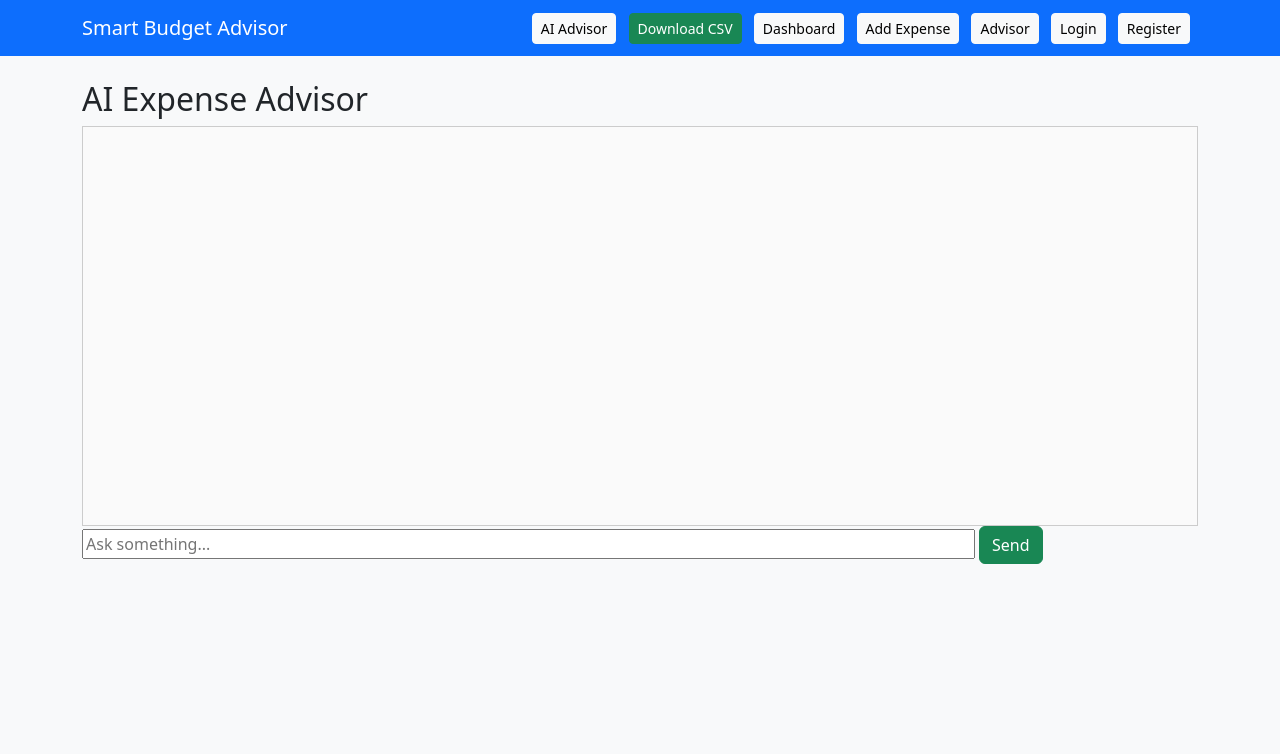
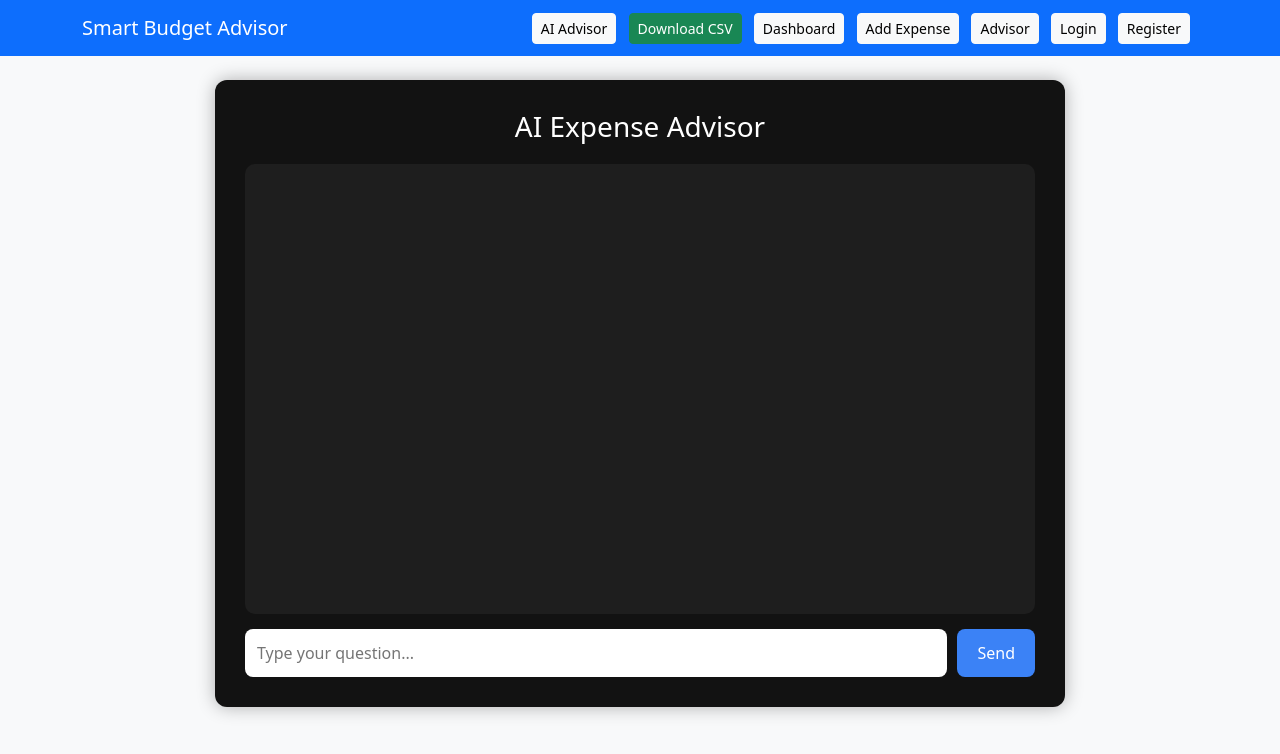
Before and after one commit to ArktizML/Smart-Budget-Advisor, a Flask app: page /ai_chat in a window 1280 px wide. Shown: the top 754 px of the page. Run offline with Flask 3, Linux system fonts and the light colour scheme.

Commit message:
Modify look of AI CHAT, added ai.css, tested for different users

```diff
--- a/app/models.py
+++ b/app/models.py
@@ -4,7 +4,6 @@ from .storage import load_data
 from werkzeug.security import generate_password_hash, check_password_hash
 from .users_storage import load_users, save_users
 
-## api key groq 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
 
 class Expense:
     def __init__(self, user_id, amount, category, description=None, date=None):
--- /dev/null
+++ b/app/static/css/ai.css
@@ -0,0 +1,103 @@
+.ai-container {
+    max-width: 850px;
+    margin: 0 auto;
+    background: #121212;
+    padding: 30px;
+    border-radius: 12px;
+    color: white;
+    box-shadow: 0 0 18px rgba(0,0,0,0.3);
+}
+
+.ai-title {
+    text-align: center;
+    margin-bottom: 20px;
+    font-size: 28px;
+}
+
+.chat-box {
+    background: #1e1e1e;
+    height: 450px;
+    overflow-y: auto;
+    padding: 15px;
+    border-radius: 10px;
+}
+
+.msg {
+    max-width: 75%;
+    padding: 10px 14px;
+    margin: 10px 0;
+    border-radius: 12px;
+    line-height: 1.4;
+    white-space: pre-wrap;
+}
+
+.msg.user {
+    background: #3b82f6;
+    align-self: flex-end;
+    margin-left: auto;
+}
+
+.msg.ai {
+    background: #2d2d2d;
+    margin-right: auto;
+}
+
+/* Typing indicator */
+.typing {
+    display: flex;
+    gap: 6px;
+    margin-top: 10px;
+    padding-left: 5px;
+}
+
+.typing.hidden {
+    display: none;
+}
+
+.typing span {
+    width: 8px;
+    height: 8px;
+    background: #bbb;
+    border-radius: 50%;
+    animation: blink 1.4s infinite both;
+}
+
+.typing span:nth-child(2) {
+    animation-delay: 0.2s;
+}
+.typing span:nth-child(3) {
+    animation-delay: 0.4s;
+}
+
+@keyframes blink {
+    0% { opacity: .2; }
+    20% { opacity: 1; }
+    100% { opacity: .2; }
+}
+
+.chat-form {
+    display: flex;
+    margin-top: 15px;
+    gap: 10px;
+}
+
+.chat-form input {
+    flex: 1;
+    padding: 12px;
+    border-radius: 8px;
+    border: none;
+    outline: none;
+}
+
+.chat-form button {
+    padding: 12px 20px;
+    background: #3b82f6;
+    border: none;
+    color: white;
+    border-radius: 8px;
+    cursor: pointer;
+}
+
+.chat-form button:hover {
+    background: #2563eb;
+}
--- a/app/templates/ai_chat.html
+++ b/app/templates/ai_chat.html
@@ -1,51 +1,62 @@
 {% extends "layout.html" %}
 {% block content %}
+<link rel="stylesheet" href="{{ url_for('static', filename='css/ai.css') }}">
 
-<h2>AI Expense Advisor</h2>
+<div class="ai-container">
+    <h2 class="ai-title">AI Expense Advisor</h2>
 
-<div id="chat-box" style="
-    width: 100%;
-    height: 400px;
-    border: 1px solid #ccc;
-    padding: 10px;
-    overflow-y: scroll;
-    background: #fafafa;">
+    <div id="chat-box" class="chat-box"></div>
+
+    <div id="typing" class="typing hidden">
+        <span></span><span></span><span></span>
     </div>
 
-<form id="chat-form">
-    <input type="text" id="msg" placeholder="Ask something..." style="width: 80%;" required>
-    <button type="submit" class="btn btn-success">Send</button>
+    <form id="chat-form" class="chat-form">
+        <input id="user-input" name="message" type="text" placeholder="Type your question..." autocomplete="off">
+        <button type="submit">Send</button>
     </form>
+</div>
 
 <script>
-const box = document.getElementById("chat-box");
 const form = document.getElementById("chat-form");
-const msg = document.getElementById("msg");
+const input = document.getElementById("user-input");
+const chatBox = document.getElementById("chat-box");
+const typing = document.getElementById("typing");
 
-function addMessage(role, text) {
-    const el = document.createElement("p");
-    el.innerHTML = `<b>${role}:</b> ${text}`;
-    box.appendChild(el);
-    box.scrollTop = box.scrollHeight;
+function addMessage(text, sender) {
+    const msg = document.createElement("div");
+    msg.classList.add("msg", sender);
+    msg.innerText = text;
+    chatBox.appendChild(msg);
+    chatBox.scrollTop = chatBox.scrollHeight;
 }
 
 form.addEventListener("submit", async (e) => {
     e.preventDefault();
-    const content = msg.value.trim();
-    if (!content) return;
+    const message = input.value.trim();
+    if (!message) return;
 
-    addMessage("You", content);
-    msg.value = "";
+    addMessage(message, "user");
+    input.value = "";
+    input.disabled = true;
+    typing.classList.remove("hidden");
 
+    try {
         const res = await fetch("/ai_chat", {
             method: "POST",
-        headers: {"Content-Type": "application/json"},
-        body: JSON.stringify({message: content})
+            headers: { "Content-Type": "application/json" },
+            body: JSON.stringify({ message })
         });
 
         const data = await res.json();
-    if (data.reply) {
-        addMessage("AI", data.reply);
+        typing.classList.add("hidden");
+        input.disabled = false;
+
+        addMessage(data.reply, "ai");
+    } catch (error) {
+        addMessage("Error: unable to connect to AI", "ai");
+        input.disabled = false;
+        typing.classList.add("hidden");
     }
 });
 </script>
```
Also changed, not shown: data/data.json (+8 -0 lines). Lines whose indentation alone changed are shown as unchanged.
